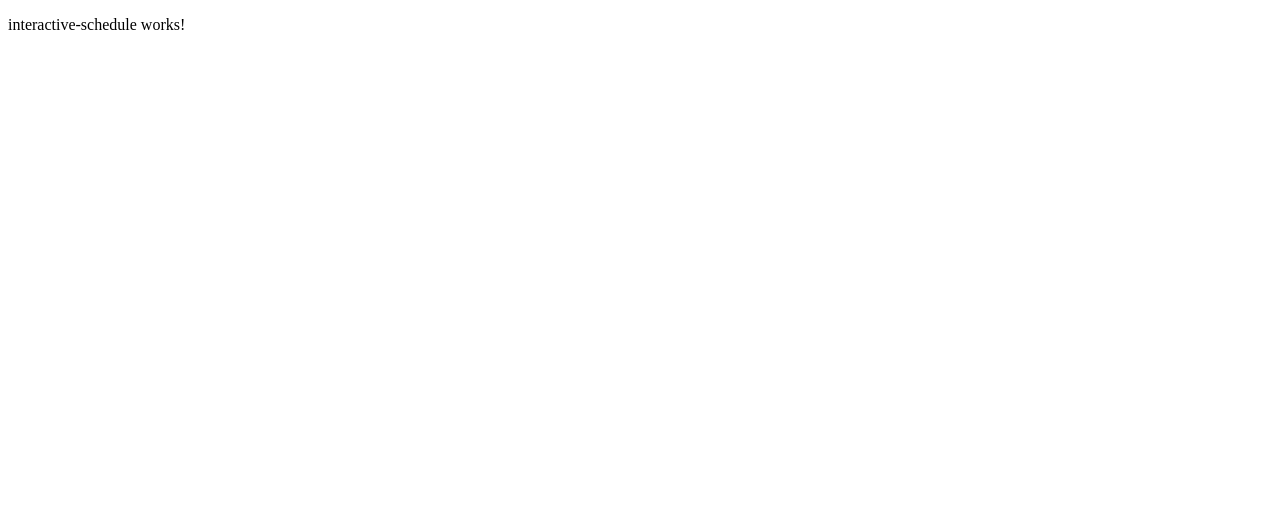
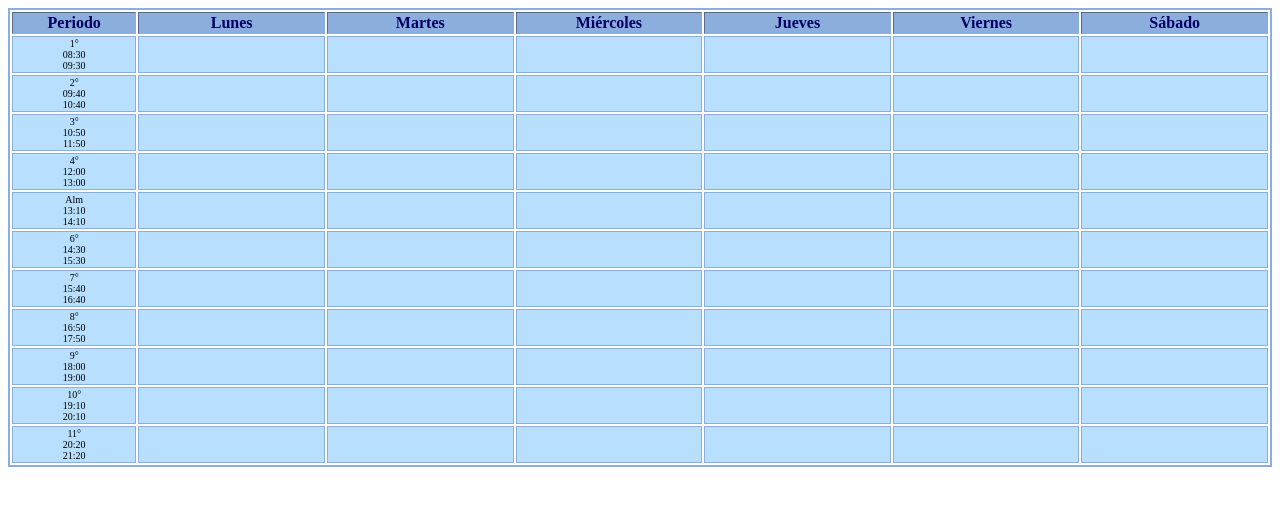
Before and after one commit to nicola-19010/electivehelper, an Angular app in the folder electivehelper-ui/: page /horario in a window 1280 px wide. Shown: the top 506 px of the page. Built offline with nearby package versions, Linux system fonts and the light colour scheme.

Commit message:
Add Period class for representing time periods in the schedule

```diff
--- /dev/null
+++ b/electivehelper-ui/src/app/domain/period.ts
@@ -0,0 +1,27 @@
+export class Period{
+    periodName: string;
+    startTime: string;
+    endTime: string;
+
+    constructor(periodName: string, startTime: string, endTime: string){
+        this.periodName = periodName;
+        this.startTime = startTime;
+        this.endTime = endTime;
+    }
+
+    static getPeriods(): Period[]{
+        let periods: Period[] = [];
+        periods.push(new Period('1°', '08:30', '09:30'));
+        periods.push(new Period('2°', '09:40', '10:40'));
+        periods.push(new Period('3°', '10:50', '11:50'));
+        periods.push(new Period('4°', '12:00', '13:00'));
+        periods.push(new Period('Alm', '13:10', '14:10'));
+        periods.push(new Period('6°', '14:30', '15:30'));
+        periods.push(new Period('7°', '15:40', '16:40'));
+        periods.push(new Period('8°', '16:50', '17:50'));
+        periods.push(new Period('9°', '18:00', '19:00'));
+        periods.push(new Period('10°', '19:10', '20:10'));
+        periods.push(new Period('11°', '20:20', '21:20'));
+        return periods;
+    }
+}
--- a/electivehelper-ui/src/app/domain/slot.ts
+++ b/electivehelper-ui/src/app/domain/slot.ts
@@ -10,4 +10,8 @@ export class Slot{
         this.startTime = startTime;
         this.endTime = endTime;
     }
+
+    equals(slot: Slot): boolean{
+        return this.day === slot.day && this.period === slot.period;
+    }
 }
--- a/electivehelper-ui/src/app/interactive-schedule/interactive-schedule.component.html
+++ b/electivehelper-ui/src/app/interactive-schedule/interactive-schedule.component.html
@@ -1 +1,23 @@
-<p>interactive-schedule works!</p>
+<table border="1" width="100%" style="border: 2px solid #8caedc;" class="Normal">
+
+    <tbody>
+        <tr style="background-color: #8caedc; color: #000066;">
+
+            <th width="10%">Periodo</th>
+
+            @for (day of days; track $index) {
+            <th width="15%">{{day}}</th>
+            }
+
+        </tr>
+
+        @for(period of periods; track $index){
+            <tr style="text-align: center; background-color: #B8DFFE;">
+                <td style="border : 1px solid #8caedc;font-size : 10px;">{{period.periodName}}<br>{{period.startTime}}<br>{{period.endTime}}</td>
+                @for(day of days; track $index){
+                    <td (click)="selectSlot(day,period)" style="border : 1px solid #8caedc;font-size : 10px; ">&nbsp;</td>
+                }
+            </tr>
+        }
+    </tbody>
+</table>
--- a/electivehelper-ui/src/app/interactive-schedule/interactive-schedule.component.ts
+++ b/electivehelper-ui/src/app/interactive-schedule/interactive-schedule.component.ts
@@ -1,4 +1,6 @@
 import { Component } from '@angular/core';
+import { Period } from '../domain/period';
+import { Slot } from '../domain/slot';
 
 @Component({
   selector: 'app-interactive-schedule',
@@ -9,4 +11,30 @@ import { Component } from '@angular/core';
 })
 export class InteractiveScheduleComponent {
 
+  days = ['Lunes', 'Martes', 'Miércoles', 'Jueves', 'Viernes', 'Sábado'];
+  periods: Period[] = Period.getPeriods();
+  selectedSlots: Slot[] = [];
+
+  selectSlot(day: string, period: Period) {
+    let slot = new Slot(period.periodName, day, period.startTime, period.endTime);
+    if(this.removeSlot(slot)) {
+      console.log('Slot removed: ',slot);
+    }else {
+      this.selectedSlots.push(slot);
+      console.log('Slot added: ',slot);
+    }
+  }
+
+  removeSlot(slotToRemove: Slot): boolean {
+    for (let slot of this.selectedSlots) {
+      if (slot.equals(slotToRemove)) {
+        this.selectedSlots.splice(this.selectedSlots.indexOf(slot), 1);
+        return true;
+      }
+    }
+    return false;
+  }
+
+
+
 }
```
